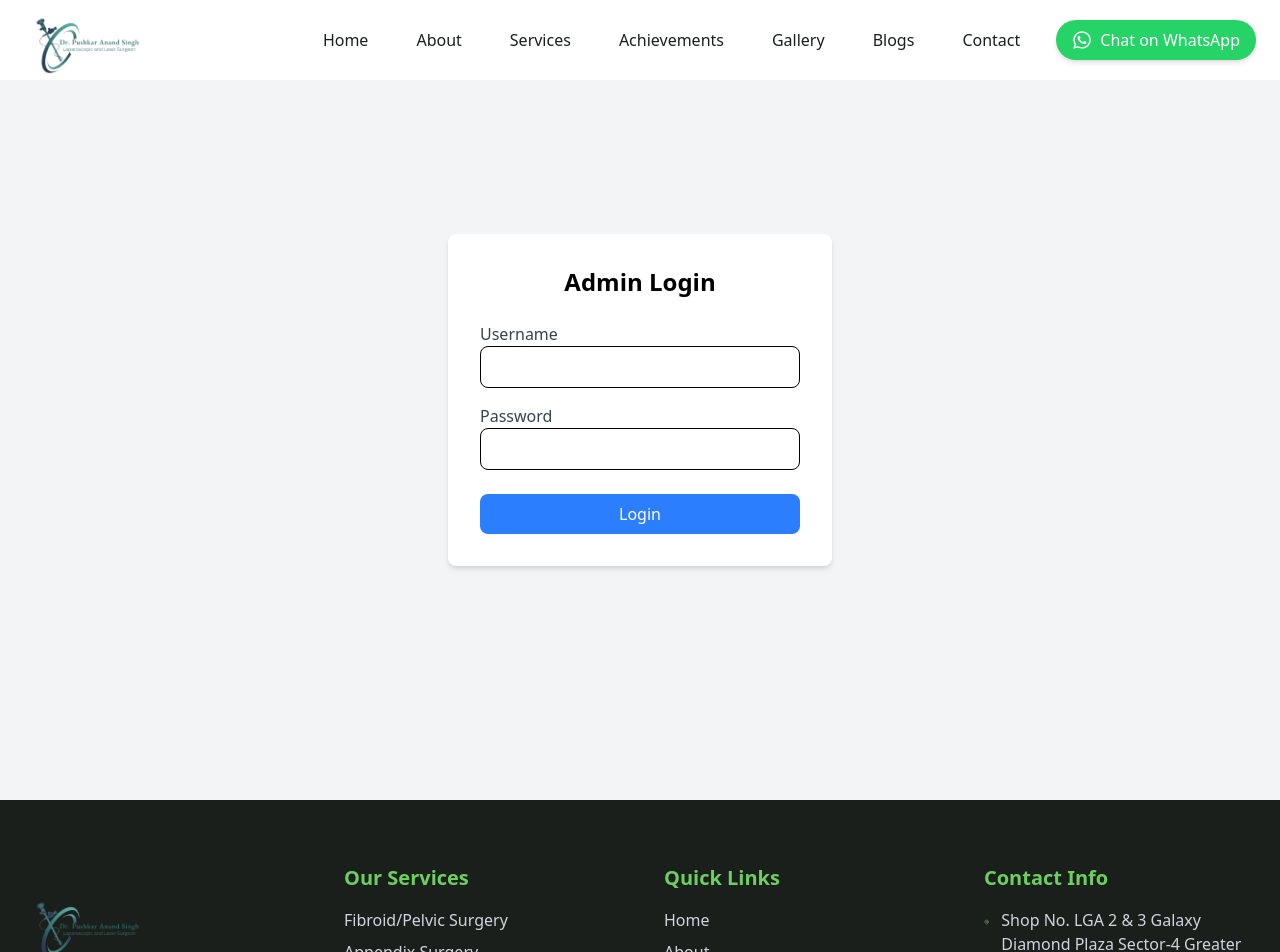
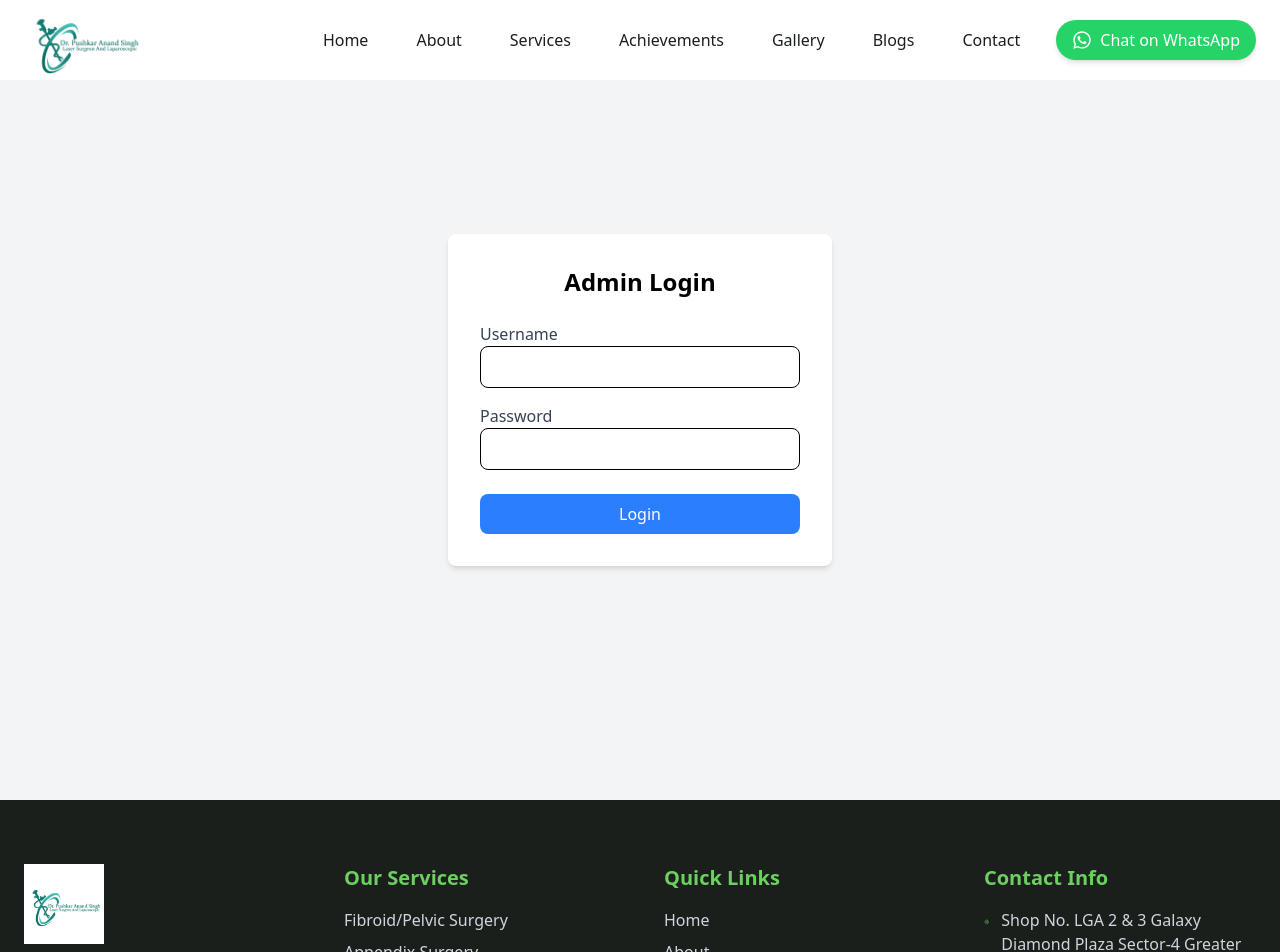
Before and after one commit to Nikhil-kumar-1/Pushkar, a React (Vite) app in the folder frontend/: page /login in a window 1280 px wide. Shown: the top 952 px of the page. Built offline with nearby package versions, Linux system fonts and the light colour scheme.

Commit message:
page add

```diff
--- a/frontend/src/Component/Home/Footer/Footer.jsx
+++ b/frontend/src/Component/Home/Footer/Footer.jsx
@@ -1,6 +1,7 @@
 import { motion } from "framer-motion";
 import { Phone } from "lucide-react";
 import { Link } from "react-router-dom";
+import Logo from "../../../assets/logorecreate.webp"
 
 export default function Footer() {
   const services = [
@@ -56,9 +57,9 @@
         >
           <Link to="/" className="flex items-center space-x-2">
             <img
-              src="Logo.png"   // Your logo path here
+              src={Logo}  // Your logo path here
               alt="Dr. Pushkar Anand Logo"
-              className="h-30 w-auto object-contain" // Increased logo size
+              className="h-20 w-auto object-contain" // Increased logo size
               style={{ maxHeight: "300px" }} // Limits logo height
             />
           </Link>
--- a/frontend/src/Component/Home/Navbar.jsx
+++ b/frontend/src/Component/Home/Navbar.jsx
@@ -3,6 +3,7 @@
 import { motion, AnimatePresence } from "framer-motion";
 import { Link, useNavigate } from "react-router-dom";
 import { FaWhatsapp } from "react-icons/fa";
+import Logo from "../../assets/logo.png"
 
 const MotionLink = motion(Link);
 
@@ -52,7 +53,7 @@
         >
           <Link to="/" className="flex items-center space-x-2">
             <img
-              src="Logo.png"   // Your logo path here
+              src={Logo}   // Your logo path here
               alt="Dr. Pushkar Anand Logo"
               className="h-30 w-auto object-contain" // Increased logo size
               style={{ maxHeight: "300px" }} // Limits logo height
```
Also changed, not shown: frontend/src/assets/logo.png (added), frontend/src/assets/logorecreate.webp (added).
